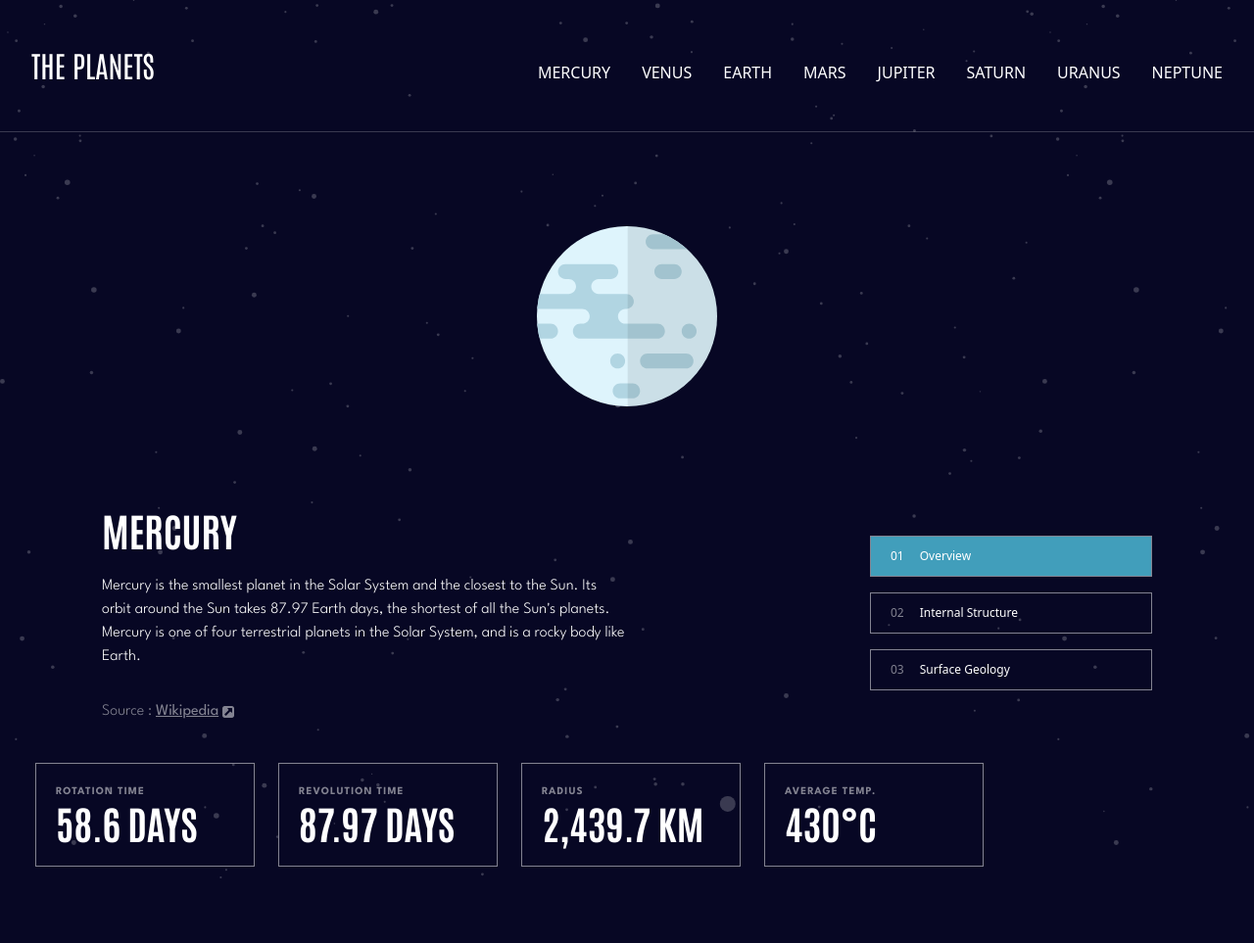
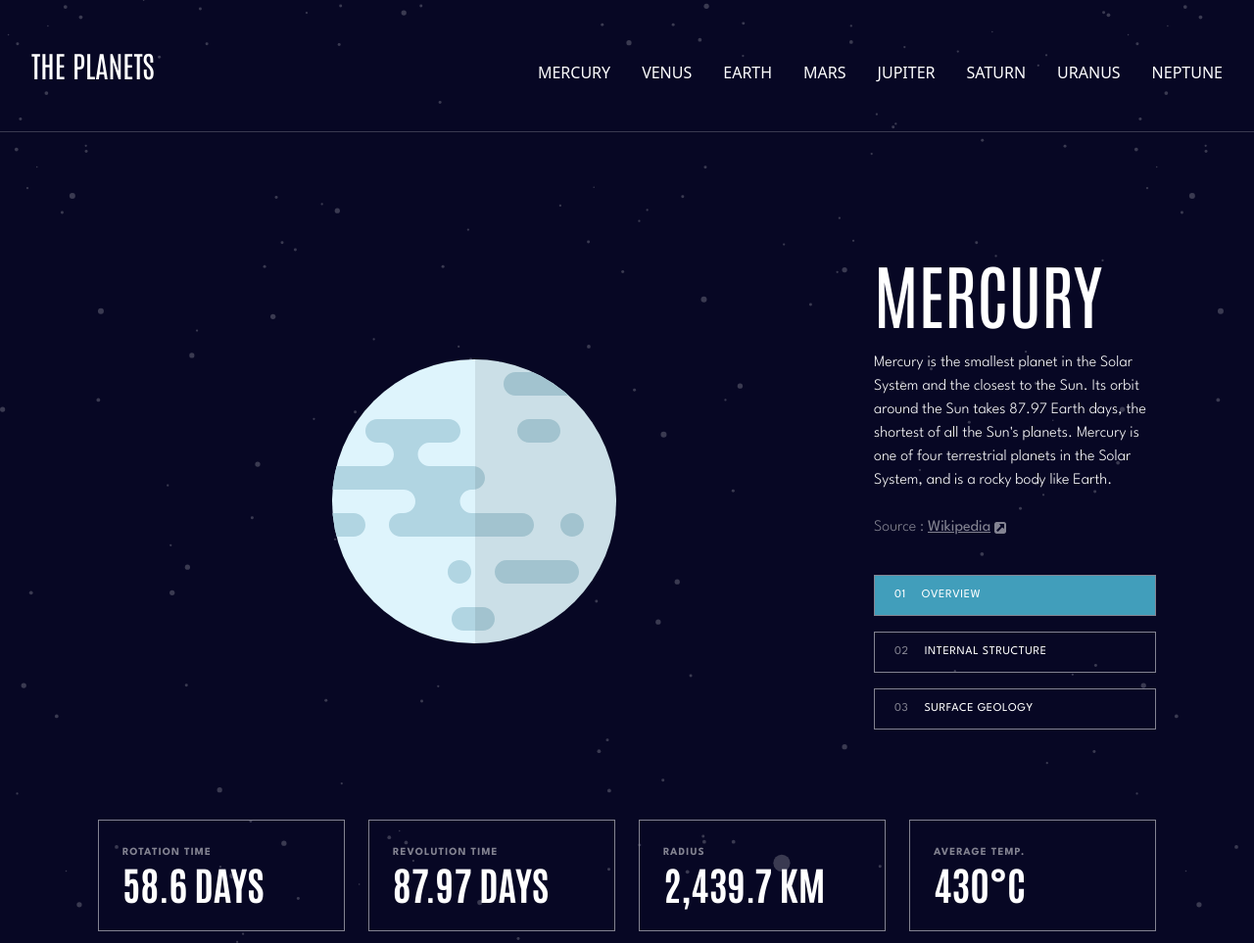
Before and after one commit to Abiel101/Planet-Facts-Site, a website: page public/planet-html/mercury.html in a window 1280 px wide. Shown: the whole page at 98% size. Before the commit the page ends 897 px from the top, so only its background shows below. Drawn offline with nearby package versions, Linux system fonts and the light colour scheme.

Commit message:
made some major update to responsiveness of the website and fixed some details like font sizing and uppercase

```diff
--- a/public/planet-html/mercury.html
+++ b/public/planet-html/mercury.html
@@ -96,7 +96,7 @@
       </ul>
     </div>
   </nav>
-  <main class="flex flex-col lg:max-w-6xl mx-auto">
+  <main class="flex flex-col lg:max-w-6xl mx-auto lg:flex-row lg:justify-center lg:px-6 lg:mt-32 lg:mb-16">
     <!-- Content Navigation -->
     <div class="md:hidden flex items-center justify-around border-b-[1px] border-white border-opacity-20">
       <button id="overview-Btn" class="contentBtns-mobile active">Overview</button>
@@ -104,16 +104,16 @@
       <button id="surface-Btn" class="contentBtns-mobile">Surface</button>
     </div>
     <!-- Planet Images -->
-    <div class="flex items-center justify-center">
+    <div class="flex items-center justify-center lg:w-full">
       <img class="planetImage" src="../img/planet-mercury.svg" alt="Mercury Planet">
       <img class="planetImage hide" src="../img/planet-mercury-internal.svg" alt="Mercury Internal">
       <img class="hide" src="../img/geology-mercury.png" alt="Mercury Geology">
     </div>
 
     <!-- Plannet Content -->
-    <div class="px-6 md:flex md:px-10 md:justify-between">
-      <div class="md:w-1/2 text-center md:text-left">
-        <h1 class="text-[40px] font-bold uppercase font-antonio">Mercury</h1>
+    <div class="px-6 md:flex md:px-10 lg:px-0 lg:mx-3 md:justify-between lg:flex-col lg:w-[350px]">
+      <div class="md:w-1/2 text-center md:text-left lg:w-full">
+        <h1 class="text-[40px] lg:text-7xl font-bold uppercase font-antonio lg:font-normal">Mercury</h1>
         <!--
           Todo: Might be best to move this in the javascript stuff because the content
           basically needs to change each time you click the button so it makes sense to
@@ -122,7 +122,7 @@
         <!-- Overview Content Start -->
         <!-- Text Content Container -->
         <div id="overview-content" class="planet_content">
-          <p class="mb-8">
+          <p class="mb-8 lg:mb-6">
           Mercury is the smallest planet in the Solar System and the closest
           to the Sun. Its orbit around the Sun takes 87.97 Earth days, the
           shortest of all the Sun's planets. Mercury is one of four terrestrial planets in the Solar System, and is a rocky body like Earth.
@@ -140,7 +140,7 @@
         <!-- Internal Structure Content Start -->
         <!-- Text Content Container -->
         <div id="structure-content" class="hidden planet_content">
-          <p class="mb-8">
+          <p class="mb-8 lg:mb-6">
             Mercury appears to have a solid silicate crust and mantle overlying a
           solid, iron sulfide outer core layer, a deeper liquid core layer, and
           a solid inner core. The planet's density is the second highest in the
@@ -158,7 +158,7 @@
         <!-- Surface Geology Content Start -->
         <!-- Text Content Container -->
         <div id="surface-content" class="hidden planet_content">
-          <p class="mb-8">Mercury's surface is similar in appearance to that of the Moon, showing
+          <p class="mb-8 lg:mb-6">Mercury's surface is similar in appearance to that of the Moon, showing
           extensive mare-like plains and heavy cratering, indicating that it has
           been geologically inactive for billions of years. It is more heterogeneous
           than either Mars's or the Moon’s.</p>
@@ -180,7 +180,7 @@
     </div>
   </main>
 
-  <footer class="px-6 md:flex">
+  <footer class="px-6 md:flex lg:max-w-6xl mx-auto md:justify-between">
     <div class="meta_data">
       <p class="font-spartan text-xs md:text-[8px] lg:text-[11px] pb-2 text-medium-gray tracking-widest font-bold">Rotation Time</p>
       <p class="font-antonio font-bold text-xl md:text-2xl lg:text-[40px] md:pb-1 lg:pb-2">58.6 Days</p>
--- a/src/styles-in.css
+++ b/src/styles-in.css
@@ -14,10 +14,10 @@
   @apply hidden
 }
 .planetImage{
-  @apply h-28 w-28 my-24 md:h-[184px] md:w-[184px]
+  @apply h-28 w-28 my-24 md:h-[184px] md:w-[184px] lg:w-[290px] lg:h-[290px]
 }
 .contentBtns{
-  @apply w-full h-10 px-5 py-5 flex items-center gap-4 text-xs mb-4 border border-medium-gray  transition duration-200 hover:bg-hover-state cursor-pointer
+  @apply w-full h-10 px-5 py-5 flex items-center gap-4 text-xs mb-4 border border-medium-gray  transition duration-200 hover:bg-hover-state cursor-pointer uppercase font-spartan tracking-wider
 }
 .active_mercury-btn{
   @apply bg-mercury-accent hover:bg-mercury-accent
@@ -50,8 +50,8 @@
   @apply border-b-mercury-accent
 }
 .meta_data{
-  @apply w-full uppercase border-[0.5px] border-medium-gray flex items-end justify-between px-6 pt-[9px] pb-[13px] mb-2 md:w-[164px] md:flex-col md:items-start md:justify-start md:p-4 md:m-3 lg:w-56 lg:p-5
+  @apply w-full uppercase border-[0.5px] border-medium-gray flex items-end justify-between px-6 pt-[9px] pb-[13px] mb-2 md:w-[164px] md:flex-col md:items-start md:justify-start md:p-4 md:m-3 lg:w-64 lg:p-6
 }
 .planet_content{
-  @apply mt-4 mb-7 font-spartan font-light
+  @apply mt-4 mb-7 lg:mt-6 lg:mb-0  font-spartan font-light
 }
```
Also changed, not shown: public/styles/styles-out.css.
